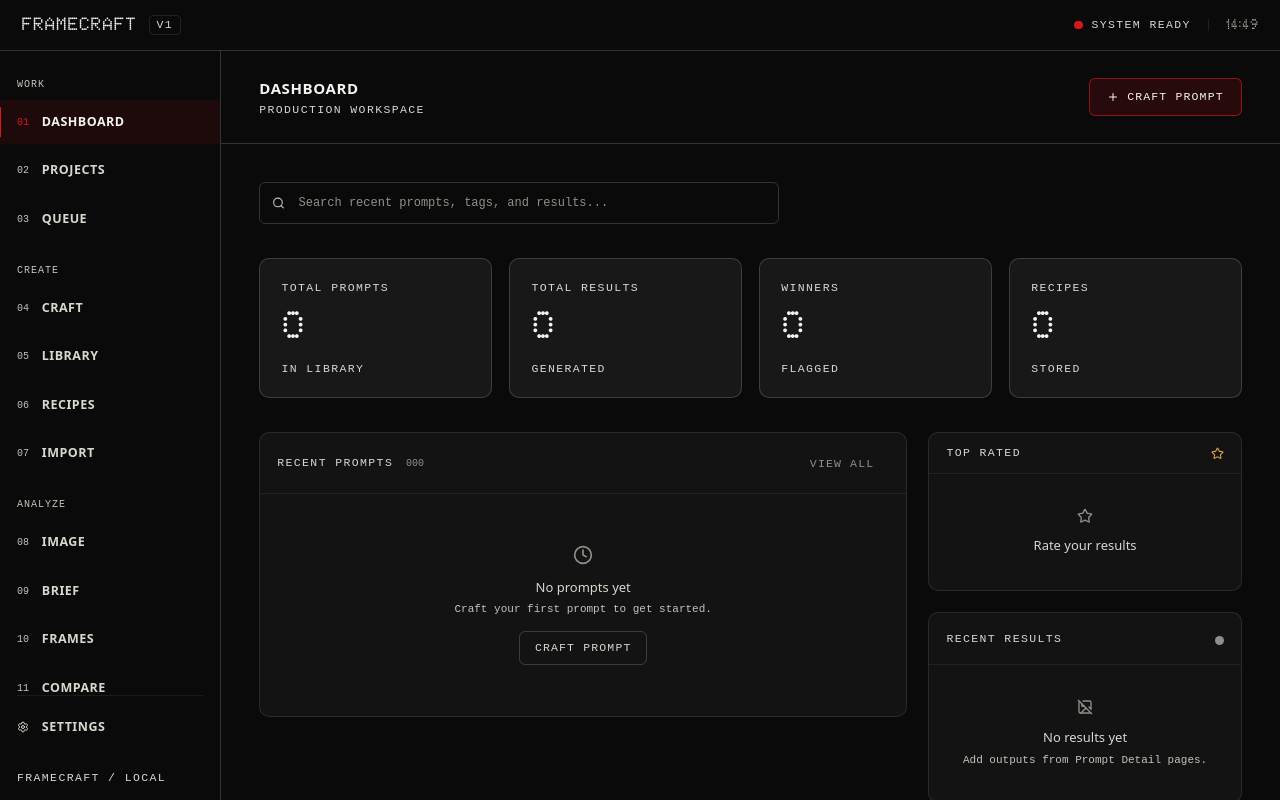
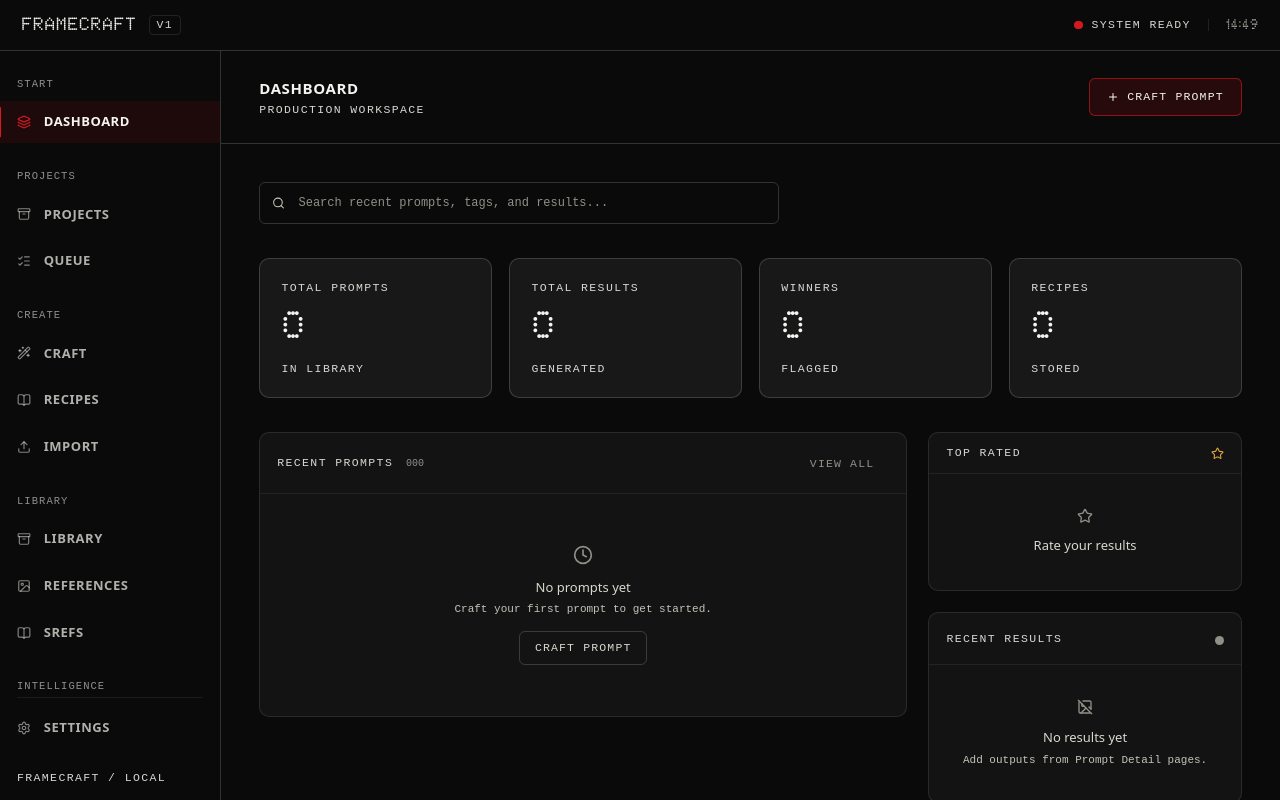
Before and after one commit to noobsaibot666/framecraft, a React (Vite) app: page / in a window 1280 px wide. Built offline with nearby package versions, Linux system fonts and the light colour scheme.

Commit message:
feat: polish sidebar navigation

```diff
--- a/src/components/layout/Sidebar.tsx
+++ b/src/components/layout/Sidebar.tsx
@@ -1,54 +1,70 @@
 import { useEffect, useState } from "react";
 import { NavLink } from "react-router-dom";
-import { Settings } from "lucide-react";
+import {
+  Archive,
+  BookOpen,
+  FileText,
+  GitCompare,
+  Image,
+  Layers,
+  ListChecks,
+  Settings,
+  Upload,
+  Wand2,
+} from "lucide-react";
 import { getQueue } from "@/lib/queue";
 import { cn } from "@/lib/utils";
 
 const NAV_GROUPS = [
   {
-    label: "WORK",
+    label: "START",
     items: [
-      { num: "01", label: "DASHBOARD", to: "/" },
-      { num: "02", label: "PROJECTS", to: "/projects" },
-      { num: "03", label: "QUEUE", to: "/queue" },
+      { label: "Dashboard", to: "/", icon: Layers },
+    ],
+  },
+  {
+    label: "PROJECTS",
+    items: [
+      { label: "Projects", to: "/projects", icon: Archive },
+      { label: "Queue", to: "/queue", icon: ListChecks },
     ],
   },
   {
     label: "CREATE",
     items: [
-      { num: "04", label: "CRAFT", to: "/craft" },
-      { num: "05", label: "LIBRARY", to: "/library" },
-      { num: "06", label: "RECIPES", to: "/recipes" },
-      { num: "07", label: "IMPORT", to: "/import" },
+      { label: "Craft", to: "/craft", icon: Wand2 },
+      { label: "Recipes", to: "/recipes", icon: BookOpen },
+      { label: "Import", to: "/import", icon: Upload },
     ],
   },
   {
-    label: "ANALYZE",
+    label: "LIBRARY",
     items: [
-      { num: "08", label: "IMAGE", to: "/analyze" },
-      { num: "09", label: "BRIEF", to: "/brief" },
-      { num: "10", label: "FRAMES", to: "/frames" },
-      { num: "11", label: "COMPARE", to: "/compare" },
+      { label: "Library", to: "/library", icon: Archive },
+      { label: "References", to: "/references", icon: Image },
+      { label: "SREFs", to: "/srefs", icon: BookOpen },
     ],
   },
   {
-    label: "ASSETS",
+    label: "INTELLIGENCE",
     items: [
-      { num: "12", label: "REFERENCES", to: "/references" },
-      { num: "13", label: "SREFS", to: "/srefs" },
+      { label: "Image", to: "/analyze", icon: Image },
+      { label: "Brief", to: "/brief", icon: FileText },
+      { label: "Frames", to: "/frames", icon: Layers },
+      { label: "Compare", to: "/compare", icon: GitCompare },
     ],
   },
 ] as const;
 
 function NavItem({
-  num,
   label,
   to,
+  icon: Icon,
   badge,
 }: {
-  num: string;
   label: string;
   to: string;
+  icon: typeof Settings;
   badge?: number;
 }) {
   return (
@@ -57,11 +73,11 @@ function NavItem({
       end={to === "/"}
       className={({ isActive }) =>
         cn(
-          "relative flex items-center gap-3 px-4 py-3",
+          "relative flex min-h-10 items-center gap-3 px-4 py-2.5",
           "group transition-all duration-150",
           isActive
-            ? "text-white bg-red/10"
-            : "text-readable hover:text-cyan"
+            ? "bg-red/10 text-white"
+            : "text-soft-white/75 hover:bg-cyan/6 hover:text-cyan"
         )
       }
     >
@@ -75,21 +91,18 @@ function NavItem({
               isActive ? "bg-red h-7" : "bg-transparent"
             )}
           />
-          {/* Number */}
-          <span
+          <Icon
+            size={14}
             className={cn(
-              "font-mono text-[10px] tabular-nums shrink-0 transition-colors",
-              isActive ? "text-red" : "text-muted group-hover:text-cyan"
+              "shrink-0 transition-colors",
+              isActive ? "text-red" : "text-soft-white/55 group-hover:text-cyan"
             )}
-          >
-            {num}
-          </span>
-          {/* Label */}
-          <span className="font-sans text-[12.5px] font-semibold tracking-[0.04em] uppercase">
+          />
+          <span className="font-sans text-[13px] font-semibold tracking-[0.04em] uppercase">
             {label}
           </span>
           {badge != null && badge > 0 && (
-            <span className="ml-auto font-mono text-[9px] text-white/70 px-1.5 py-0.5 rounded-sm border border-white/15">
+            <span className="ml-auto rounded-sm border border-red/35 bg-red/12 px-1.5 py-0.5 font-mono text-[9px] text-white">
               {badge}
             </span>
           )}
@@ -114,10 +127,10 @@ export function Sidebar() {
       style={{ borderRight: "var(--border-default)" }}
     >
       {/* Navigation */}
-      <nav className="flex-1 pt-4 pb-3 flex flex-col gap-3 overflow-y-auto">
+      <nav className="flex-1 overflow-y-auto pb-3 pt-4 flex flex-col gap-4">
         {NAV_GROUPS.map((group) => (
           <div key={group.label} className="flex flex-col gap-1">
-            <span className="px-4 pt-2 pb-1 font-mono text-[10px] tracking-widest uppercase text-muted">
+            <span className="px-4 pb-1 pt-2 font-mono text-[10.5px] tracking-widest text-soft-white/60 uppercase">
               {group.label}
             </span>
             {group.items.map((item) => (
@@ -136,9 +149,9 @@ export function Sidebar() {
           to="/settings"
           className={({ isActive }) =>
             cn(
-              "relative flex items-center gap-3 px-4 py-3",
+              "relative flex min-h-10 items-center gap-3 px-4 py-2.5",
               "transition-all duration-150",
-              isActive ? "text-white" : "text-readable hover:text-cyan"
+              isActive ? "bg-red/10 text-white" : "text-soft-white/75 hover:bg-cyan/6 hover:text-cyan"
             )
           }
         >
@@ -151,8 +164,11 @@ export function Sidebar() {
                   isActive ? "bg-red" : "bg-transparent"
                 )}
               />
-              <Settings size={12} className="shrink-0" />
-              <span className="font-sans text-[12.5px] font-semibold tracking-[0.04em] uppercase">
+              <Settings
+                size={14}
+                className={cn("shrink-0", isActive ? "text-red" : "text-soft-white/55")}
+              />
+              <span className="font-sans text-[13px] font-semibold tracking-[0.04em] uppercase">
                 Settings
               </span>
             </>
@@ -162,7 +178,7 @@ export function Sidebar() {
 
       {/* Bottom identifier */}
       <div className="px-4 pb-3 pt-1">
-        <span className="system-label text-[9px] text-muted">
+        <span className="system-label text-[9px] text-soft-white/55">
           FRAMECRAFT / LOCAL
         </span>
       </div>
```
